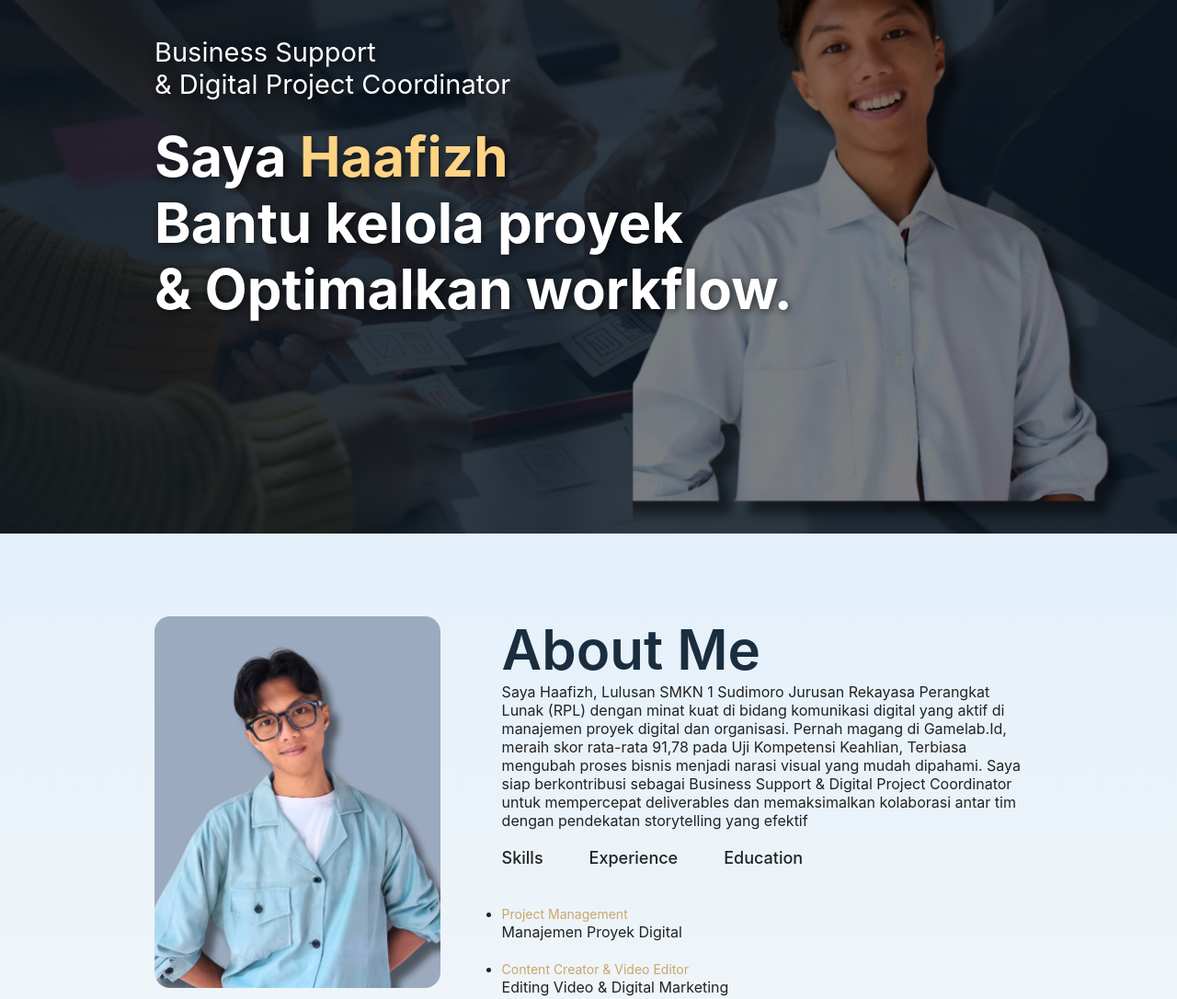
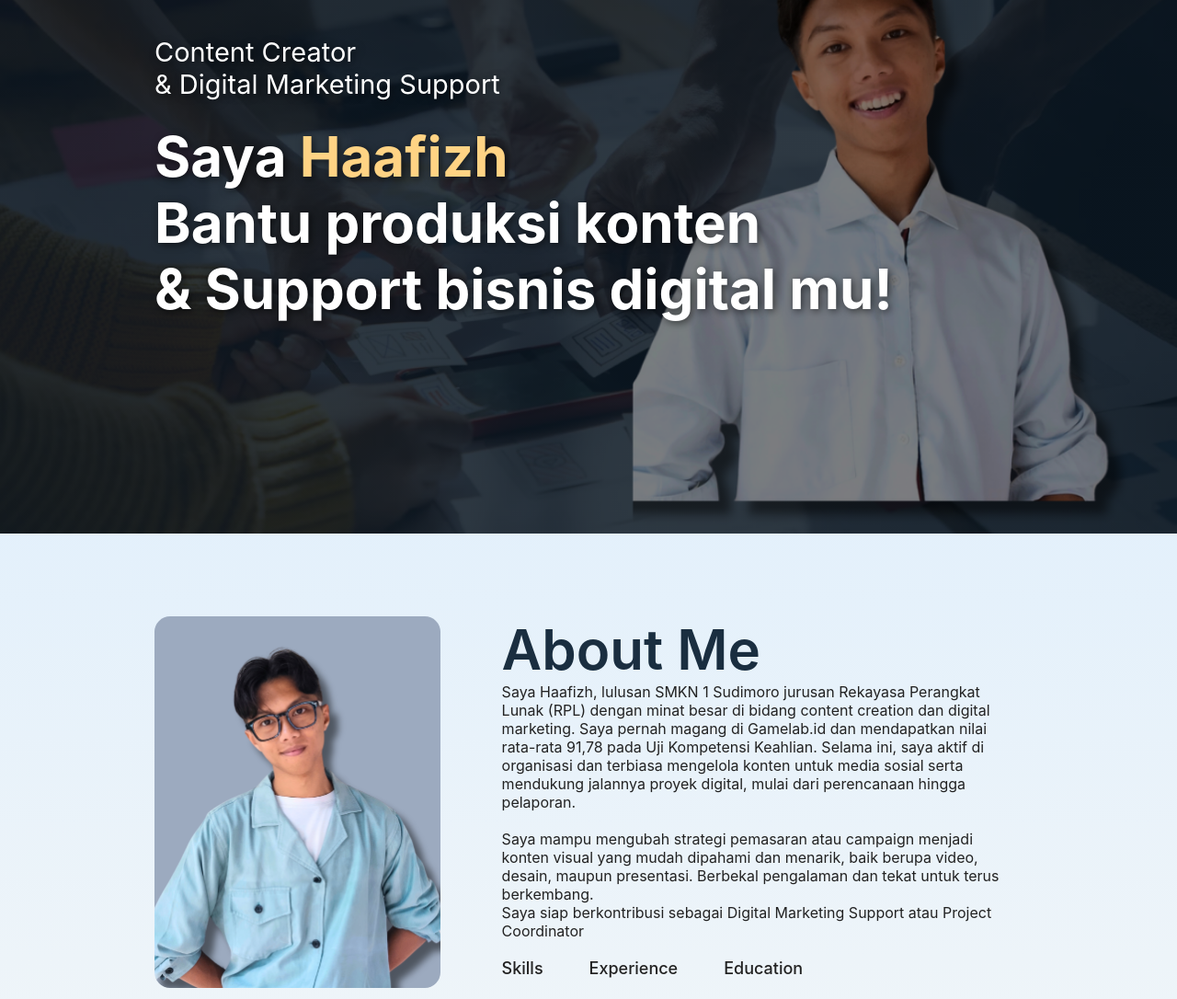
Before and after one commit to HaafizhCraft/BisnisDigitalPro, a plain HTML site: page index.html in a window 1280 px wide. Shown: the part 220-1306 px from the top of the page at 92% size. Drawn offline with Linux system fonts and the light colour scheme; a script that the page names is missing.

Commit message:
first commit

```diff
--- a/index.html
+++ b/index.html
@@ -3,7 +3,7 @@
 <head>
     <meta charset="UTF-8">
     <meta name="viewport" content="width=device-width, initial-scale=1.0">
-    <title>Portfolio - Business Support & Digital Project Coordinator</title>
+    <title>Portfolio - Content Creator & Digital Marketing Support</title>
     <link rel="stylesheet" href="style.css">
     <script src="https://kit.fontawesome.com/93ff82a8ca.js" crossorigin="anonymous"></script>
     <script src="app.js" defer></script>
@@ -26,8 +26,8 @@
               </nav>
         </nav>
             <div class="header-text">
-                <p><span>Business Support <br> & Digital Project Coordinator</span></p>
-               <h1>Saya <span>Haafizh</span><br>Bantu kelola proyek<br> & Optimalkan workflow.</h1>
+                <p><span>Content Creator <br> & Digital Marketing Support</span></p>
+               <h1>Saya <span>Haafizh</span><br>Bantu produksi konten<br>& Support bisnis digital mu!</h1>
             </div>
         </div>
     </div>
@@ -41,8 +41,13 @@
                 </div>
                 <div class="about-col-2">
                     <h1 class="sub-title">About Me</h1>
-                    <p>Saya Haafizh, Lulusan SMKN 1 Sudimoro Jurusan Rekayasa Perangkat Lunak (RPL) dengan minat kuat di bidang komunikasi digital yang aktif di manajemen proyek digital dan organisasi.
-                      Pernah magang di Gamelab.Id, meraih skor rata-rata 91,78 pada Uji Kompetensi Keahlian, Terbiasa mengubah proses bisnis menjadi narasi visual yang mudah dipahami. Saya siap berkontribusi sebagai Business Support & Digital Project Coordinator untuk mempercepat deliverables dan memaksimalkan kolaborasi antar tim dengan pendekatan storytelling yang efektif </p>
+                    <p>Saya Haafizh, lulusan SMKN 1 Sudimoro jurusan Rekayasa Perangkat Lunak (RPL) dengan minat besar di bidang content creation dan digital marketing.
+Saya pernah magang di Gamelab.id dan mendapatkan nilai rata-rata 91,78 pada Uji Kompetensi Keahlian.
+Selama ini, saya aktif di organisasi dan terbiasa mengelola konten untuk media sosial serta mendukung jalannya proyek digital, mulai dari perencanaan hingga pelaporan.
+<br><br>
+Saya mampu mengubah strategi pemasaran atau campaign menjadi konten visual yang mudah dipahami dan menarik, baik berupa video, desain, maupun presentasi. Berbekal pengalaman dan tekat untuk terus berkembang.
+<br>
+Saya siap berkontribusi sebagai Digital Marketing Support atau Project Coordinator </p>
                     <!-- Tambahin deskripsi diri di sini -->
                     <div class="tab-title">
                         <p class="tab-links active link" onclick="opentab('Skills')">Skills</p>
@@ -289,12 +294,11 @@ Selama magang di Gamelab.id, saya terbiasa dengan target kerja, evaluasi rutin,
                     <a href="https://facebook.com/">
                       <a href="https://www.tiktok.com/@kecap.manis289?_t=ZS-8wPT0hQ6tN9&_r=1" target="_blank">
                         <i class="fa-brands fa-tiktok"></i></a>
-                    <a href=""><i class="fa-brands fa-facebook"></i></a>
+                    <a href="https://www.facebook.com/share/19HW9j4uWC/"><i class="fa-brands fa-facebook"></i></a>
                     <a href="https://www.instagram.com/haafizhrr?igsh=MWNvOThtdTlyYW5vMA==" target="_blank">
   <i class="fa-brands fa-instagram"></i>
 </a>
-
-                    <a href=""><i class="fa-brands fa-linkedin"></i></a>
+                    <a href="https://www.linkedin.com/in/rizki-haafizh-211696366?utm_source=share&utm_campaign=share_via&utm_content=profile&utm_medium=android_app"><i class="fa-brands fa-linkedin"></i></a>
                 </div>
                 <a href="images/my-cv.pdf" download class="btn btn2">Download Cv</a>
             </div>
```
Also changed, not shown: 1 other file.
